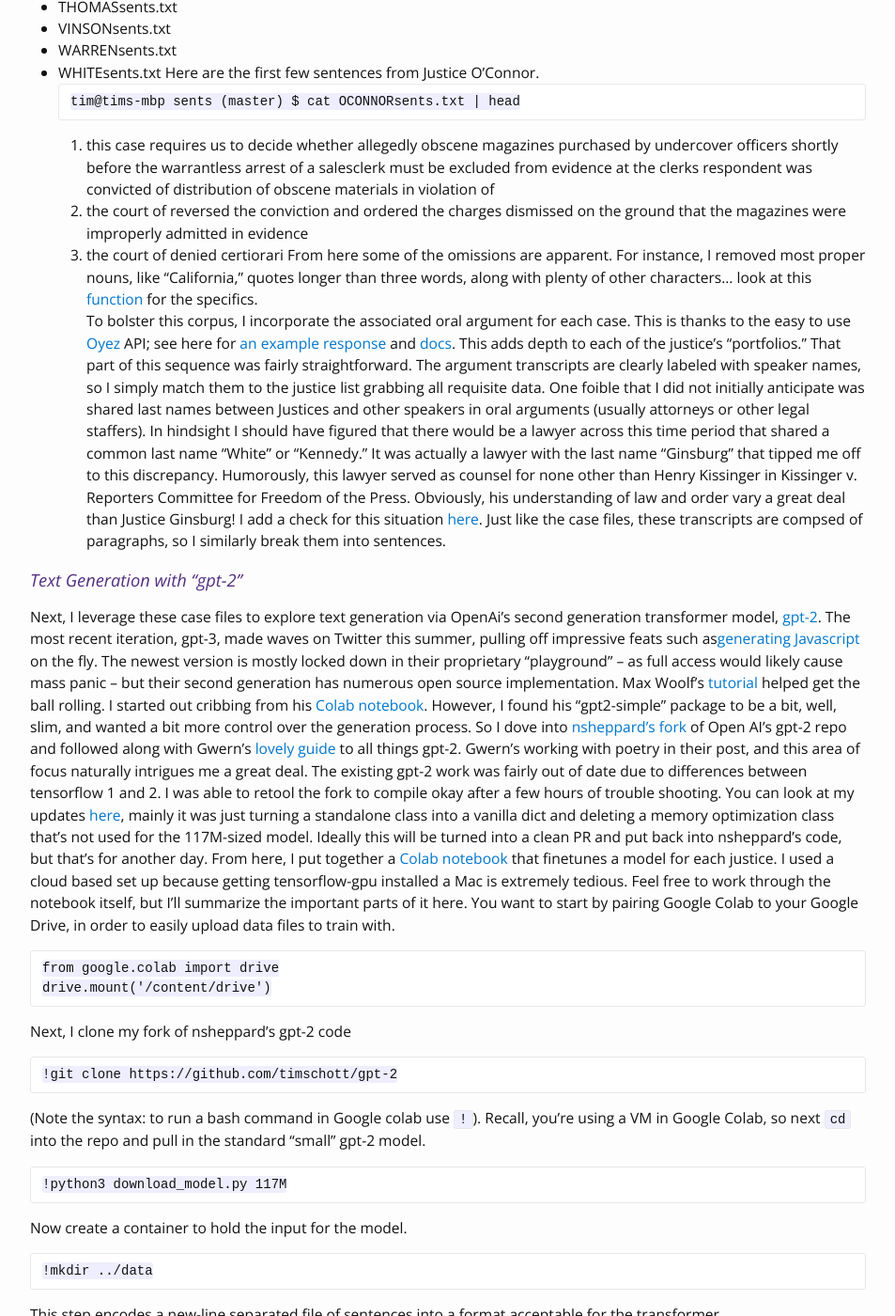
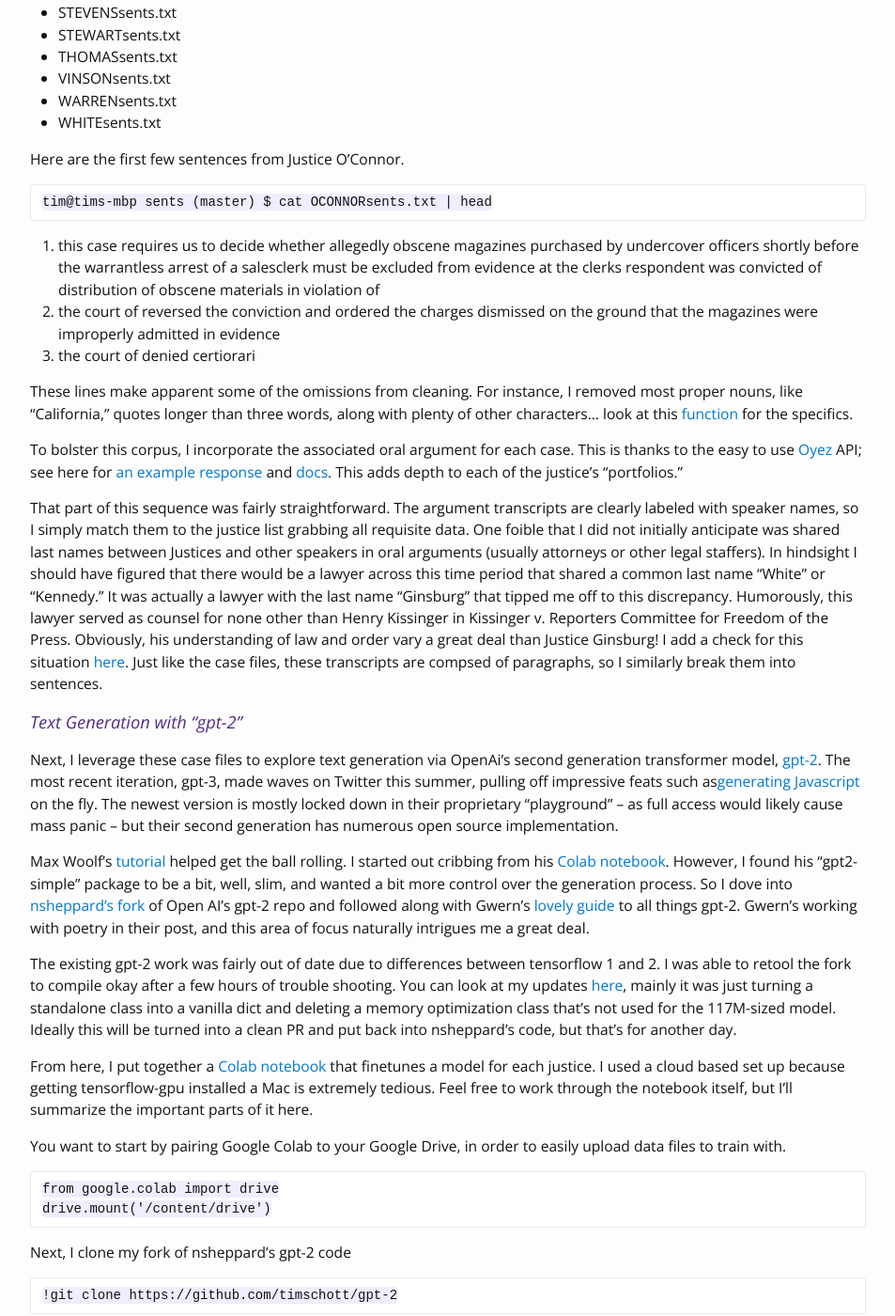
Before and after one commit to timschott/timschott.github.io, a Jekyll site: the page built from projects/sbotus.md, in a window 1280 px wide and 1400 px high, scrolled down 1260 px. Shown: the whole window at 94% size, without its empty margins (163-1116 px from the left). Built offline with Jekyll 4.4.1, drawn with Linux system fonts in a browser that asks for light colours; some of the changed text lies outside the part shown.

Commit message:
formatting

````diff
--- a/projects/sbotus.md
+++ b/projects/sbotus.md
@@ -13,8 +13,11 @@
 ### Corpus Description and Text Cleaning
 
 The files we used came from LexisNexis; I maintain local access to them. My corpus for this project consists of roughly 700 Supreme Court cases ranging from 1950 - 2005, all of which focus on First Amendment issues.
+
 Prior to processing these files through a transformer model, I needed to greatly clean the texts. These files contained numerous artifacts specific to SCOTUS opinions like citations, docket-numbers: "boilerplate-legalese," if you will. Various functions in my [scotus.py](https://github.com/timschott/kratos/blob/master/scotus.py#L258) class handle the cleanup for these cases.
+
 The learning pipeline expects the data to be broken apart into sentences. My ultimate goal is to treat each speaker as their own "source," so my task was to break apart these various files into distinct files per speaker. The case data is initially ingested in terms of paragraphs which I proceed to split into sentences. This way, I have all the writing and oral arguments of Justice Scalia in one .txt file, Justice Kennedy's in another, and so on. In total, this time period saw 30 different justices preside over cases:
+
 *	WHITTAKERsents.txt
 *	BLACKMUNsents.txt
 *	BLACKsents.txt
@@ -45,24 +48,34 @@
 *	VINSONsents.txt
 *	WARRENsents.txt
 *	WHITEsents.txt
+
 Here are the first few sentences from Justice O'Connor.
+
 ```
 tim@tims-mbp sents (master) $ cat OCONNORsents.txt | head
 ```
+
 1. this case requires us to decide whether allegedly obscene magazines purchased by undercover officers shortly before the warrantless arrest of a salesclerk must be excluded from evidence at the clerks respondent was convicted of distribution of obscene materials in violation of
 2. the court of reversed the conviction and ordered the charges dismissed on the ground that the magazines were improperly admitted in evidence
 3. the court of denied certiorari
-From here some of the omissions are apparent. For instance, I removed most proper nouns, like "California," quotes longer than three words, along with plenty of other characters... look at this [function](https://github.com/timschott/kratos/blob/master/scotus.py#L101) for the specifics.
+
+These lines make apparent some of the omissions from cleaning. For instance, I removed most proper nouns, like "California," quotes longer than three words, along with plenty of other characters... look at this [function](https://github.com/timschott/kratos/blob/master/scotus.py#L101) for the specifics.
+
 To bolster this corpus, I incorporate the associated oral argument for each case. This is thanks to the easy to use [Oyez](https://www.oyez.org/) API; see here for [an example response](https://api.oyez.org/cases/1963/449) and [docs](https://github.com/walkerdb/supreme_court_transcripts#oyez-api). This adds depth to each of the justice's "portfolios."
+
 That part of this sequence was fairly straightforward. The argument transcripts are clearly labeled with speaker names, so I simply match them to the justice list grabbing all requisite data. One foible that I did not initially anticipate was shared last names between Justices and other speakers in oral arguments (usually attorneys or other legal staffers). In hindsight I should have figured that there would be a lawyer across this time period that shared a common last name "White" or "Kennedy." It was actually a lawyer with the last name "Ginsburg" that tipped me off to this discrepancy. Humorously, this lawyer served as counsel for none other than Henry Kissinger in Kissinger v. Reporters Committee for Freedom of the Press. Obviously, his understanding of law and order vary a great deal than Justice Ginsburg! I add a check for this situation [here](https://github.com/timschott/kratos/blob/master/scotus.py#L594). Just like the case files, these transcripts are compsed of paragraphs, so I similarly break them into sentences.
 
 ### Text Generation with "gpt-2"
 
 Next, I leverage these case files to explore text generation via OpenAi's second generation transformer model, [gpt-2](https://openai.com/blog/better-language-models/). The most recent iteration, gpt-3, made waves on Twitter this summer, pulling off impressive feats such as[generating Javascript](https://twitter.com/sharifshameem/status/1282676454690451457) on the fly. The newest version is mostly locked down in their proprietary "playground" -- as full access would likely cause mass panic -- but their second generation has numerous open source implementation.
+
 Max Woolf's [tutorial](https://minimaxir.com/2020/01/twitter-gpt2-bot/) helped get the ball rolling. I started out cribbing from his [Colab notebook](https://colab.research.google.com/drive/1VLG8e7YSEwypxU-noRNhsv5dW4NfTGce). However, I found his "gpt2-simple" package to be a bit, well, slim, and wanted a bit more control over the generation process. So I dove into [nsheppard's fork](https://github.com/nshepperd/gpt-2) of Open AI's gpt-2 repo and followed along with Gwern's [lovely guide](https://www.gwern.net/GPT-2) to all things gpt-2. Gwern's working with poetry in their post, and this area of focus naturally intrigues me a great deal.
+
 The existing gpt-2 work was fairly out of date due to differences between tensorflow 1 and 2. I was able to retool the fork to compile okay after a few hours of trouble shooting. You can look at my updates [here](https://github.com/nshepperd/gpt-2/compare/finetuning...timschott:finetuning), mainly it was just turning a standalone class into a vanilla dict and deleting a memory optimization class that's not used for the 117M-sized model. Ideally this will be turned into a clean PR and put back into nsheppard's code, but that's for another day.
+
 From here, I put together a [Colab notebook](https://github.com/timschott/kratos/blob/master/gpt2.ipynb) that finetunes a model for each justice. I used a cloud based set up because getting tensorflow-gpu installed a Mac is extremely tedious.
 Feel free to work through the notebook itself, but I'll summarize the important parts of it here.
+
 You want to start by pairing Google Colab to your Google Drive, in order to easily upload data files to train with.
 ```
 from google.colab import drive
@@ -72,8 +85,7 @@
 ```
 !git clone https://github.com/timschott/gpt-2
 ```
-(Note the syntax: to run a bash command in Google colab use `!`).
-Recall, you're using a VM in Google Colab, so next `cd` into the repo and pull in the standard "small" gpt-2 model.
+(Note the syntax: to run a bash command in Google colab use `!`). Recall, you're using a VM in Google Colab! From here `cd` into the repo and pull in the standard "small" gpt-2 model.
 ```
 !python3 download_model.py 117M
 ```
@@ -94,7 +106,7 @@
 ```
 You may need to make train.py executable:
 ```
-#!chmod +x train.py
+!chmod +x train.py
 
 ```
 Now you can train your model:
````
Also changed, not shown: other parts of projects/sbotus.md (+1 -1 lines).
